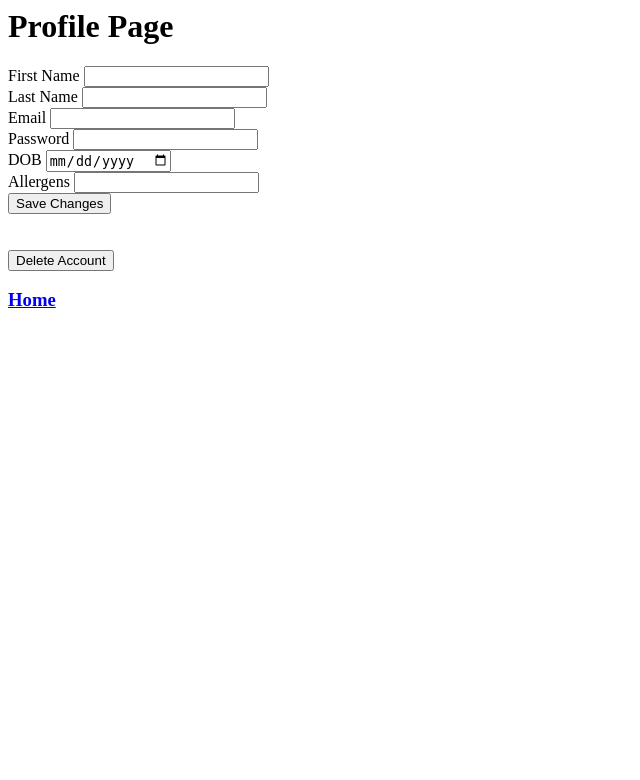
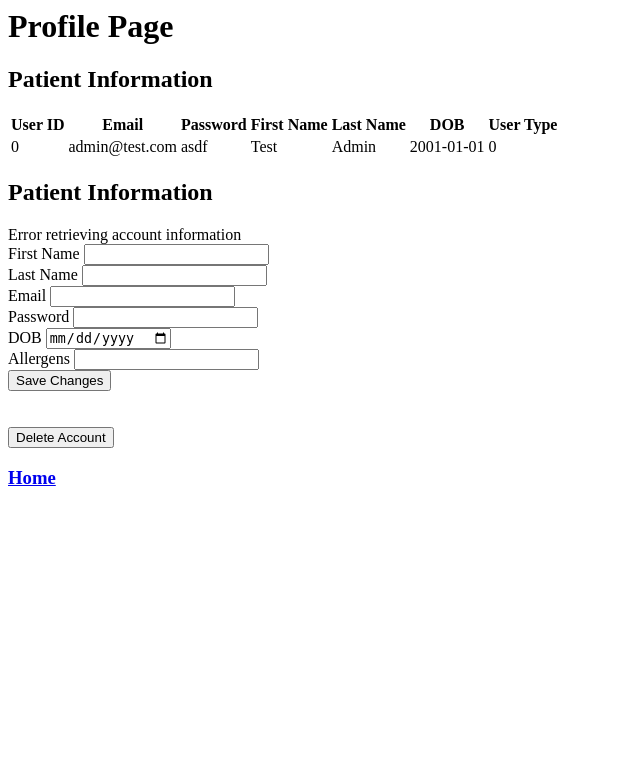
Before and after one commit to MathewAkhil/DatabaseProject, a PHP site: page /patient_profile.php in a window 1280 px wide. Shown: the top 780 px of the page, without its empty margins (0-640 px from the left). Run offline with PHP 8.4, Linux system fonts and the light colour scheme; a user stored in the database is signed in; data comes from the database, SQL or seed files in the repository.

Commit message:
Added table onto patient profile

```diff
--- a/php/patient_profile.php
+++ b/php/patient_profile.php
@@ -99,7 +99,7 @@
                     $patientQuery = "UPDATE patient SET Patient_Allergens='$allergenPU' WHERE User_ID='$patientID'";
                     $result2 = mysqli_query($conn, $patientQuery);
                 }
-                header("Location: patient_home.php");
+                header("Location: patient_profile.php");
             }
         }
     }
@@ -112,6 +112,65 @@
 <body>
 
 <h1>Profile Page</h1>
+    <h2>Patient Information</h2>
+        <?php
+            // Shows user information
+            // Include the database connection file
+            require_once('db_conn.php');
+            $patientID = $_SESSION['id'];
+
+            $sql5 = "SELECT * FROM `user` WHERE User_ID = '$patientID'";
+            $result5 = mysqli_query($conn, $sql5);
+
+            if ($result5->num_rows > 0) {
+                echo "<table>";
+                echo "<tr><th>User ID</th><th>Email</th><th>Password</th><th>First Name</th><th>Last Name</th><th>DOB</th><th>User Type</th></tr>";
+
+                while($row = $result5->fetch_assoc()) {
+                    echo "<tr>";
+                    echo "<td>" . $row["User_ID"] . "</td>";
+                    echo "<td>" . $row["User_Email"] . "</td>";
+                    echo "<td>" . $row["User_Password"] . "</td>";
+                    echo "<td>" . $row["User_FName"] . "</td>";
+                    echo "<td>" . $row["User_LName"] . "</td>";
+                    echo "<td>" . $row["User_DOB"] . "</td>";
+                    echo "<td>" . $row["User_Type"] . "</td>";
+                    echo "</tr>";
+                }
+
+                echo "</table>";
+            } else {
+                echo "Error retrieving account information";
+            }
+        ?>
+
+        <h2>Patient Information</h2>
+            <?php
+                // Displays a table of the patients
+                // Include the database connection file
+                require_once('db_conn.php');
+                $patientID = $_SESSION['id'];
+
+                $sql6 = "SELECT * FROM `patient` WHERE User_ID = '$patientID'";
+                $result6 = mysqli_query($conn, $sql6);
+
+                if ($result6->num_rows > 0) {
+                    echo "<table>";
+                    echo "<tr><th>User ID</th><th>Address ID</th><th>Patient Allergens</th></tr>";
+
+                    while($row = $result6->fetch_assoc()) {
+                        echo "<tr>";
+                        echo "<td>" . $row["User_ID"] . "</td>";
+                        echo "<td>" . $row["Address_ID"] . "</td>";
+                        echo "<td>" . $row["Patient_Allergens"] . "</td>";
+                        echo "</tr>";
+                    }
+
+                    echo "</table>";
+                } else {
+                    echo "Error retrieving account information";
+                }
+            ?>
     <form method="post" action="<?php echo $_SERVER['PHP_SELF']; ?>">
 
         <div>
```
